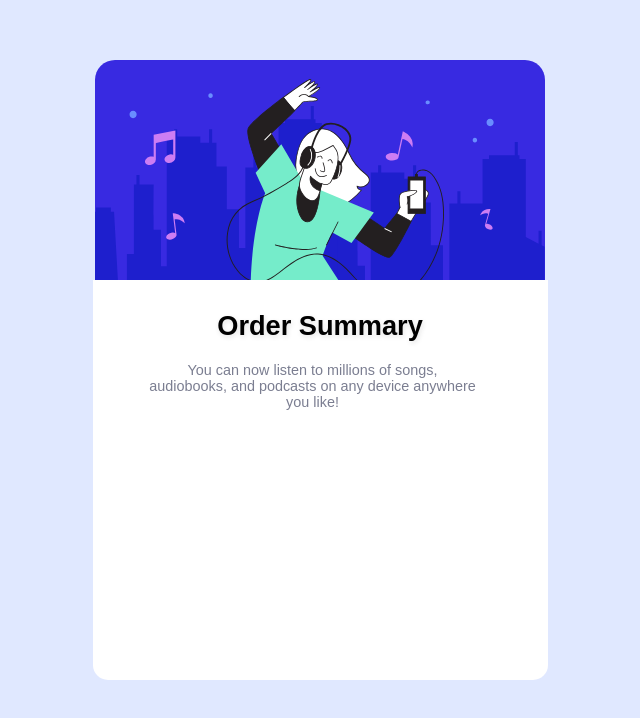
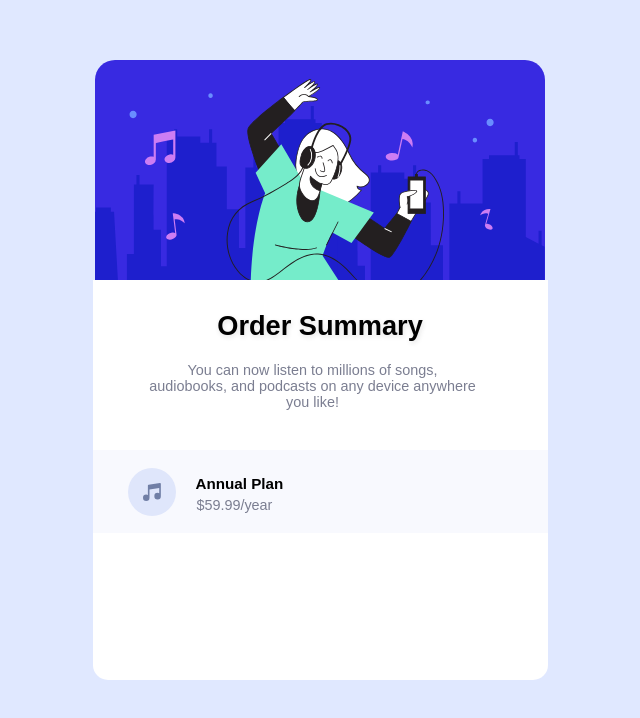
Before and after one commit to lslucasO/html-css, a plain HTML site: page sites_pratica/Product/index.html in a window 1280 px wide. Shown: the whole page, without its empty margins (320-960 px from the left). Drawn offline with Linux system fonts and the light colour scheme.

Commit message:
started box plan

```diff
--- a/sites_pratica/Product/index.html
+++ b/sites_pratica/Product/index.html
@@ -14,10 +14,21 @@
             <img src="images/illustration-hero.svg" alt="">
         </div>
 
-        <div id="conteudo">
+        <div id="box_conteudo">
             <h1>Order Summary</h1>
             <p>You can now listen to millions of songs, audiobooks, and podcasts on any device anywhere you like!</p>
+
+            <div id="offer_plan">
+                <img src="images/icon-music.svg" alt="">
+                <div id="textos">
+                    <p id="text_plano">Annual Plan</p>
+                    <p id="text_valor">$59.99/year</p>
+                </div>
+
+            </div>
         </div>
+
+
     </main>
 
 </body>
--- a/sites_pratica/Product/style.css
+++ b/sites_pratica/Product/style.css
@@ -4,6 +4,7 @@
 :root{ /* Config das variaveis */
     --bg_color: #E0E8FF;
     --font_text_color: #7B7E91;
+    --box_annual_plan_color: #F8F9FE;
     --font_padrao: Arial, Helvetica, sans-serif;
 }
 
@@ -32,7 +33,7 @@ main div#foto_pessoa img{ /* Bordas da imagem */
     border-top-right-radius: 20px;
 }
 
-main div#conteudo{ /*  Container das info  */
+main div#box_conteudo{ /*  Container das info  */
     display: block;
     text-align: center;
     border-bottom-left-radius: 15px;
@@ -44,18 +45,19 @@ main div#conteudo{ /*  Container das info  */
     background-color: white;
 }
 
-main div#conteudo p{ /* Configurações dos textos pequenos*/
+main div#box_conteudo p{ /* Configurações dos textos pequenos*/
     font-size: 0.9em;
     font-family: var(--font_padrao);
     text-align: center;
     max-width: 330px;
     font-weight: lighter;
     padding-top: 20px;
+    padding-bottom: 40px;
     padding-left: 55px;
     color: var(--font_text_color);
 }
 
-main div#conteudo h1{ /* Titulo do Conteudo */
+main div#box_conteudo h1{ /* Titulo do Conteudo */
     padding-top: 30px;
     font-size: 1.7em;
     text-shadow: 1px 2px 5px rgba(45, 45, 45, 0.133);
@@ -63,3 +65,37 @@ main div#conteudo h1{ /* Titulo do Conteudo */
     font-weight: bold;
     font-family: var(--font_padrao);
 }
+
+main div#box_conteudo div#offer_plan{ /* Caixa da oferta anual */
+    padding: 15px;
+    background-color: var(--box_annual_plan_color);
+    display: flex;
+    justify-content: left;
+
+}
+
+main div#box_conteudo img{ /* Tamanho do icone Music do plano anual */
+    padding-left: 20px;
+    padding-top: 3px;
+    width: 48px;
+    height: 48px;
+}
+
+
+main div#box_conteudo div#offer_plan div#textos{ /* Caixa separada para os textos da oferta */
+    display: block;
+}
+
+main div#box_conteudo div#offer_plan div#textos p#text_plano{ /*  Configurações do texto "Annual Plan"  */
+    font-size: 0.95em;
+    color: black;
+    font-weight: bold;
+    padding-top: 10px;
+    padding-bottom: 0px;
+    padding-right: 10px;
+    padding-left: 20px;
+}
+
+main div#box_conteudo div#offer_plan div#textos p#text_valor{
+   padding: 5px;
+}
```
